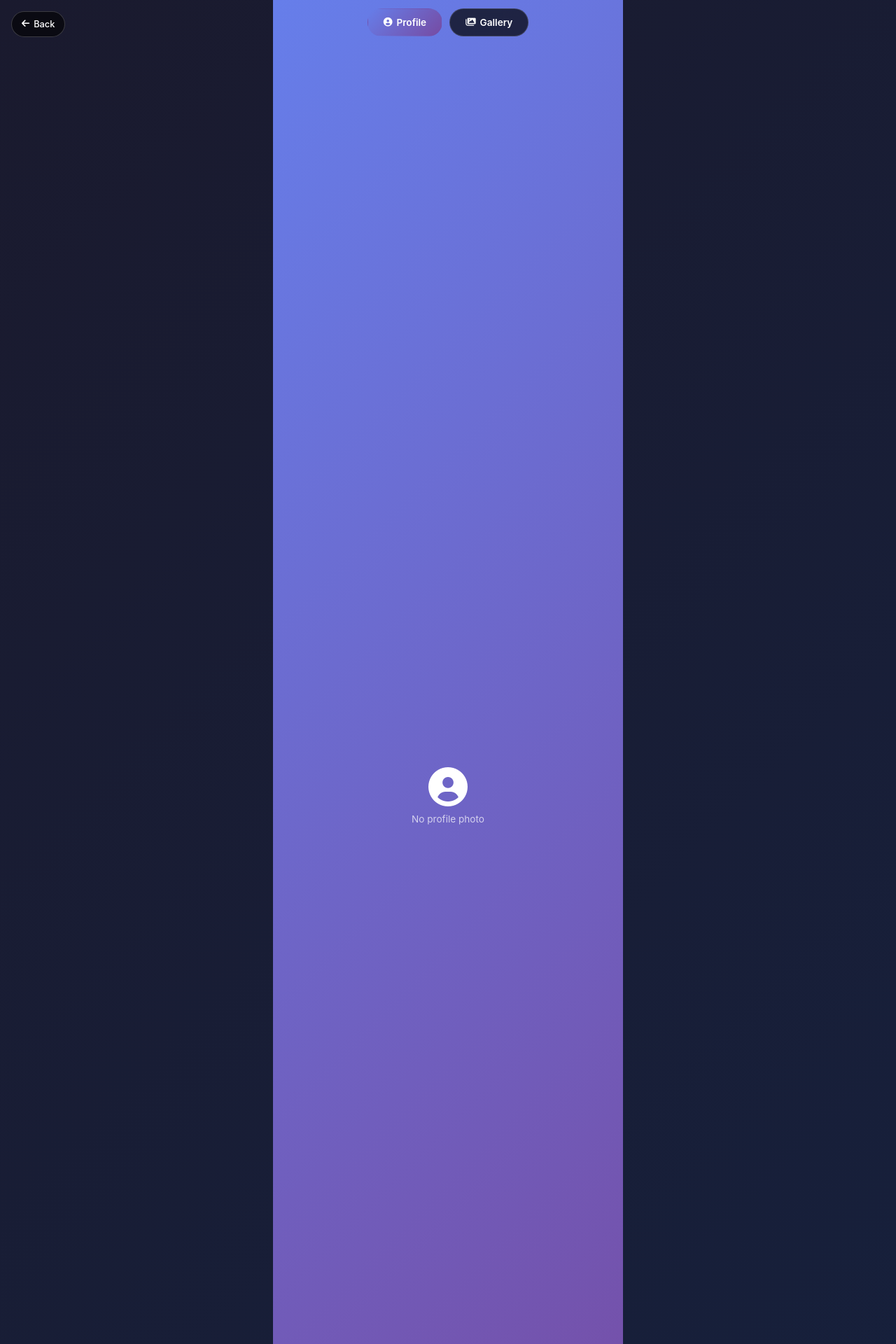
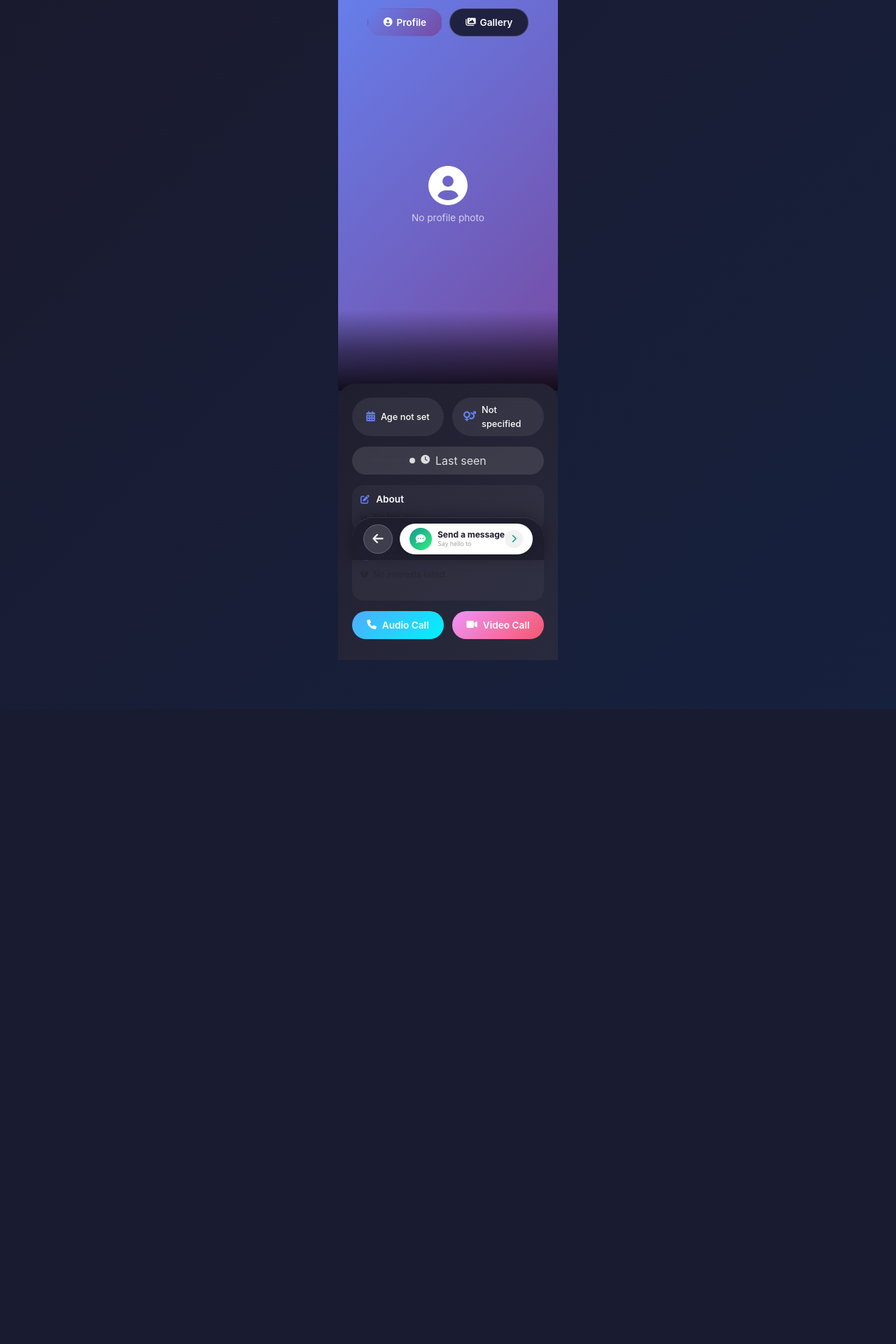
Before and after one commit to my-bmb/Message-, a Flask app: template templates/view_profile.html in a window 1280 px wide. Shown: the top 1920 px of the page at 70% size. After the commit the page ends 1013 px from the top, so only its background shows below. Run offline with Flask 3, Linux system fonts and the light colour scheme; the template is opened without the code that fills it, so the values that code supplies are empty; parts of the project's set-up code (start-up, migrations or seed data) failed here and were passed over.

Commit message:
Add files via upload

```diff
--- a/templates/view_profile.html
+++ b/templates/view_profile.html
@@ -2,7 +2,7 @@
 <html lang="en">
 <head>
     <meta charset="UTF-8">
-    <meta name="viewport" content="width=device-width, initial-scale=1.0, user-scalable=yes">
+    <meta name="viewport" content="width=device-width, initial-scale=1.0, user-scalable=yes, viewport-fit=cover">
     <title>{{ profile_user.username }} - Profile | FlirtyBee</title>
     <link href="https://cdn.jsdelivr.net/npm/bootstrap@5.3.0/dist/css/bootstrap.min.css" rel="stylesheet">
     <link rel="stylesheet" href="https://cdnjs.cloudflare.com/ajax/libs/font-awesome/6.0.0-beta3/css/all.min.css">
@@ -12,12 +12,23 @@
             background: #000;
             font-family: -apple-system, BlinkMacSystemFont, 'Segoe UI', Roboto, Helvetica, Arial, sans-serif;
             min-height: 100vh;
+            position: relative;
         }
 
-        /* Full page container */
-        .profile-container {
+        /* Main wrapper to handle fixed bottom nav */
+        .main-wrapper {
             min-height: 100vh;
+            display: flex;
+            flex-direction: column;
             background: linear-gradient(135deg, #1a1a2e 0%, #16213e 100%);
+        }
+
+        /* Scrollable content - takes available space */
+        .scrollable-content {
+            flex: 1;
+            overflow-y: auto;
+            -webkit-overflow-scrolling: touch;
+            padding-bottom: 0;
         }
 
         /* 9:16 Photo Container */
@@ -64,7 +75,7 @@
             opacity: 0.7;
         }
 
-        /* Compact Toggle Buttons */
+        /* Profile/Gallery Toggle Buttons */
         .toggle-section {
             position: absolute;
             top: 12px;
@@ -106,117 +117,60 @@
             transform: scale(0.96);
         }
 
-        /* TRANSPARENT MESSAGE CARD - Glass morphism, reduced height */
-        .message-card-overlay {
-            position: absolute;
-            bottom: 95px;
-            left: 16px;
-            right: 16px;
-            z-index: 25;
-            background: rgba(255, 255, 255, 0.12);
-            backdrop-filter: blur(20px);
-            border-radius: 50px;
-            padding: 8px 16px;
-            display: flex;
-            align-items: center;
-            justify-content: space-between;
-            cursor: pointer;
-            transition: all 0.2s;
-            box-shadow: 0 4px 15px rgba(0,0,0,0.2);
-            border: 1px solid rgba(255,255,255,0.2);
-        }
-
-        .message-card-overlay:active {
-            transform: scale(0.98);
-            background: rgba(255, 255, 255, 0.2);
-        }
-
-        .message-card-left {
-            display: flex;
-            align-items: center;
-            gap: 10px;
-        }
-
-        .message-icon {
-            width: 36px;
-            height: 36px;
-            background: linear-gradient(135deg, #11998e, #38ef7d);
-            border-radius: 50%;
-            display: flex;
-            align-items: center;
-            justify-content: center;
-        }
-
-        .message-icon i {
-            font-size: 1rem;
-            color: white;
-        }
-
-        .message-text h4 {
-            font-size: 0.8rem;
-            font-weight: 700;
-            margin: 0;
-            color: white;
-            letter-spacing: 0.3px;
-        }
-
-        .message-text p {
-            font-size: 0.6rem;
-            margin: 2px 0 0 0;
-            opacity: 0.8;
-            color: rgba(255,255,255,0.9);
-        }
-
-        .message-arrow {
-            background: rgba(255,255,255,0.15);
-            width: 28px;
-            height: 28px;
-            border-radius: 50%;
-            display: flex;
-            align-items: center;
-            justify-content: center;
-        }
-
-        .message-arrow i {
-            color: white;
-            font-size: 0.8rem;
-        }
-
-        /* Name overlay at bottom of photo */
+        /* Name overlay at bottom of photo - SHIFTED FURTHER UP */
         .name-overlay {
             position: absolute;
             bottom: 0;
             left: 0;
             right: 0;
-            background: linear-gradient(to top, rgba(0,0,0,0.9), rgba(0,0,0,0.6), transparent);
-            padding: 20px 16px 16px;
+            background: linear-gradient(to top, rgba(0,0,0,0.85), rgba(0,0,0,0.5), transparent);
+            padding: 60px 16px 25px;
         }
 
+        /* Distance and Name Container - Distance above Name */
+        .distance-name-container {
+            display: flex;
+            flex-direction: column;
+            align-items: flex-start;
+            gap: 6px;
+        }
+
+        /* DISTANCE BADGE - Simple Green (Appears above name) */
+        .distance-badge {
+            display: inline-flex;
+            align-items: center;
+            gap: 0.3rem;
+            background: #4CAF50;
+            padding: 0.25rem 0.7rem;
+            border-radius: 20px;
+            font-size: 0.65rem;
+            font-weight: 600;
+            color: white;
+            animation: simpleBlink 1s ease-in-out infinite;
+            order: 1;
+        }
+
+        /* Simple blink animation - only opacity change */
+        @keyframes simpleBlink {
+            0%, 100% {
+                opacity: 1;
+            }
+            50% {
+                opacity: 0.6;
+            }
+        }
+
+        .distance-badge i {
+            font-size: 0.6rem;
+        }
+
+        /* Username - Below distance */
         .profile-username {
             font-size: 1.6rem;
             font-weight: 700;
             color: white;
             margin: 0;
-            display: flex;
-            align-items: center;
-            flex-wrap: wrap;
-            gap: 8px;
-        }
-
-        .distance-badge {
-            display: inline-flex;
-            align-items: center;
-            gap: 0.3rem;
-            background: rgba(255,255,255,0.2);
-            backdrop-filter: blur(8px);
-            padding: 0.3rem 0.8rem;
-            border-radius: 25px;
-            font-size: 0.7rem;
-            font-weight: 500;
-        }
-
-        .distance-badge i {
-            font-size: 0.65rem;
+            order: 2;
         }
 
         /* Gallery Grid */
@@ -257,34 +211,6 @@
 
         .profile-image-container.hidden {
             display: none;
-        }
-
-        /* Back button */
-        .back-btn {
-            position: fixed;
-            top: 16px;
-            left: 16px;
-            z-index: 30;
-            background: rgba(0,0,0,0.6);
-            backdrop-filter: blur(8px);
-            color: white;
-            text-decoration: none;
-            padding: 8px 14px;
-            border-radius: 30px;
-            font-size: 0.8rem;
-            display: inline-flex;
-            align-items: center;
-            gap: 6px;
-            font-weight: 500;
-            border: 1px solid rgba(255,255,255,0.2);
-        }
-
-        .back-btn i {
-            font-size: 0.8rem;
-        }
-
-        .back-btn:active {
-            transform: scale(0.96);
         }
 
         /* Info Section - Below photo */
@@ -458,11 +384,126 @@
             font-size: 0.7rem;
         }
 
+        /* ============ COMPACT FIXED BOTTOM NAVIGATION BAR ============ */
+        .bottom-nav-fixed {
+            position: fixed;
+            bottom: 0;
+            left: 0;
+            right: 0;
+            background: rgba(30, 30, 46, 0.98);
+            backdrop-filter: blur(20px);
+            padding: 8px 16px;
+            display: flex;
+            align-items: center;
+            gap: 10px;
+            border-top: 1px solid rgba(255,255,255,0.1);
+            z-index: 1000;
+            box-shadow: 0 -4px 20px rgba(0,0,0,0.3);
+            padding-bottom: max(8px, env(safe-area-inset-bottom));
+        }
+
+        /* Compact Back Button */
+        .bottom-back-btn {
+            background: rgba(255,255,255,0.15);
+            backdrop-filter: blur(8px);
+            color: white;
+            text-decoration: none;
+            width: 42px;
+            height: 42px;
+            border-radius: 50%;
+            display: flex;
+            align-items: center;
+            justify-content: center;
+            font-size: 1.1rem;
+            transition: all 0.2s;
+            border: 1px solid rgba(255,255,255,0.2);
+            flex-shrink: 0;
+        }
+
+        .bottom-back-btn:active {
+            transform: scale(0.95);
+            background: rgba(255,255,255,0.25);
+        }
+
+        /* Compact Message Card */
+        .bottom-message-card {
+            flex: 1;
+            background: white;
+            border-radius: 50px;
+            padding: 6px 14px;
+            display: flex;
+            align-items: center;
+            justify-content: space-between;
+            cursor: pointer;
+            transition: all 0.2s;
+            box-shadow: 0 2px 8px rgba(0,0,0,0.15);
+        }
+
+        .bottom-message-card:active {
+            transform: scale(0.98);
+        }
+
+        .bottom-message-left {
+            display: flex;
+            align-items: center;
+            gap: 8px;
+        }
+
+        .bottom-message-icon {
+            width: 32px;
+            height: 32px;
+            background: linear-gradient(135deg, #11998e, #38ef7d);
+            border-radius: 50%;
+            display: flex;
+            align-items: center;
+            justify-content: center;
+        }
+
+        .bottom-message-icon i {
+            font-size: 0.9rem;
+            color: white;
+        }
+
+        .bottom-message-text h4 {
+            font-size: 0.75rem;
+            font-weight: 700;
+            margin: 0;
+            color: #1a1a2e;
+            line-height: 1.2;
+        }
+
+        .bottom-message-text p {
+            font-size: 0.55rem;
+            margin: 1px 0 0 0;
+            opacity: 0.6;
+            color: #666;
+            line-height: 1.2;
+        }
+
+        .bottom-message-arrow {
+            background: rgba(0,0,0,0.05);
+            width: 26px;
+            height: 26px;
+            border-radius: 50%;
+            display: flex;
+            align-items: center;
+            justify-content: center;
+        }
+
+        .bottom-message-arrow i {
+            color: #11998e;
+            font-size: 0.75rem;
+        }
+
+        .main-wrapper {
+            padding-bottom: 70px;
+        }
+
         /* Lightbox */
         .lightbox {
             display: none;
             position: fixed;
-            z-index: 1000;
+            z-index: 1001;
             left: 0;
             top: 0;
             width: 100%;
@@ -489,7 +530,7 @@
             color: #fff;
             font-size: 35px;
             cursor: pointer;
-            z-index: 1001;
+            z-index: 1002;
         }
 
         /* Tablet adjustments */
@@ -502,18 +543,15 @@
                 max-width: 450px;
                 margin: -10px auto 0;
             }
-            .profile-container {
-                display: flex;
-                flex-direction: column;
+            .main-wrapper {
                 align-items: center;
             }
-            .message-card-overlay {
-                max-width: 418px;
+            .bottom-nav-fixed {
+                max-width: 550px;
                 left: 50%;
                 right: auto;
                 transform: translateX(-50%);
-                width: calc(100% - 32px);
-                bottom: 95px;
+                border-radius: 30px 30px 0 0;
             }
             .toggle-btn {
                 padding: 9px 22px;
@@ -521,6 +559,13 @@
             }
             .profile-username {
                 font-size: 1.8rem;
+            }
+            .distance-badge {
+                font-size: 0.7rem;
+                padding: 0.3rem 0.8rem;
+            }
+            .name-overlay {
+                padding: 70px 16px 30px;
             }
         }
 
@@ -531,36 +576,22 @@
             .info-section {
                 max-width: 500px;
             }
-            .message-card-overlay {
-                max-width: 468px;
-                bottom: 95px;
+            .bottom-nav-fixed {
+                max-width: 600px;
             }
-        }
-
-        /* Adjust for different screen heights */
-        @media (min-height: 800px) {
-            .message-card-overlay {
-                bottom: 105px;
-            }
-        }
-
-        @media (max-height: 700px) {
-            .message-card-overlay {
-                bottom: 85px;
+            .name-overlay {
+                padding: 80px 16px 35px;
             }
         }
     </style>
 </head>
 <body>
-    <div class="profile-container">
-        <!-- Fixed Back Button -->
-        <a href="{{ url_for('users') }}" class="back-btn">
-            <i class="fas fa-arrow-left"></i> Back
-        </a>
-
+    <div class="main-wrapper">
+        <!-- Scrollable Content -->
+        <div class="scrollable-content">
             <!-- 9:16 Photo Container -->
             <div class="photo-container">
-            <!-- Compact Toggle Buttons -->
+                <!-- Profile/Gallery Toggle Buttons -->
                 <div class="toggle-section">
                     <div class="toggle-btn active" id="toggleProfileBtn" onclick="showProfilePhoto()">
                         <i class="fas fa-user-circle"></i> Profile
@@ -568,22 +599,6 @@
                     <div class="toggle-btn" id="toggleGalleryBtn" onclick="showGallery()">
                         <i class="fas fa-images"></i> Gallery
                         {% if profile_user.photos_list %}<span style="font-size: 0.65rem;">({{ profile_user.photos_list|length }})</span>{% endif %}
-                </div>
-            </div>
-
-            <!-- TRANSPARENT MESSAGE CARD - Glass design with reduced height -->
-            <div class="message-card-overlay" onclick="window.location.href='{{ url_for('chat', user_id=profile_user.id) }}'">
-                <div class="message-card-left">
-                    <div class="message-icon">
-                        <i class="fas fa-comment-dots"></i>
-                    </div>
-                    <div class="message-text">
-                        <h4>Send a message</h4>
-                        <p>Say hello to {{ profile_user.username }}</p>
-                    </div>
-                </div>
-                <div class="message-arrow">
-                    <i class="fas fa-chevron-right"></i>
                     </div>
                 </div>
 
@@ -598,14 +613,17 @@
                     </div>
                     {% endif %}
 
-                <!-- Name overlay at bottom -->
+                    <!-- Name overlay at bottom - SHIFTED FURTHER UP -->
                     <div class="name-overlay">
-                    <h1 class="profile-username">
-                        {{ profile_user.username }}
+                        <div class="distance-name-container">
                             {% if distance %}
-                        <span class="distance-badge"><i class="fas fa-map-marker-alt"></i> {{ distance }}</span>
+                            <span class="distance-badge">
+                                <i class="fas fa-map-marker-alt"></i>
+                                {{ distance }}
+                            </span>
                             {% endif %}
-                    </h1>
+                            <h1 class="profile-username">{{ profile_user.username }}</h1>
+                        </div>
                     </div>
                 </div>
 
@@ -683,6 +701,29 @@
                 </div>
             </div>
         </div>
+    </div>
+
+    <!-- COMPACT FIXED BOTTOM NAVIGATION BAR -->
+    <div class="bottom-nav-fixed">
+        <a href="{{ url_for('users') }}" class="bottom-back-btn">
+            <i class="fas fa-arrow-left"></i>
+        </a>
+
+        <div class="bottom-message-card" onclick="window.location.href='{{ url_for('chat', user_id=profile_user.id) }}'">
+            <div class="bottom-message-left">
+                <div class="bottom-message-icon">
+                    <i class="fas fa-comment-dots"></i>
+                </div>
+                <div class="bottom-message-text">
+                    <h4>Send a message</h4>
+                    <p>Say hello to {{ profile_user.username }}</p>
+                </div>
+            </div>
+            <div class="bottom-message-arrow">
+                <i class="fas fa-chevron-right"></i>
+            </div>
+        </div>
+    </div>
 
     <!-- Lightbox -->
     <div id="lightbox" class="lightbox">
```
Lines whose indentation alone changed are shown as unchanged.
